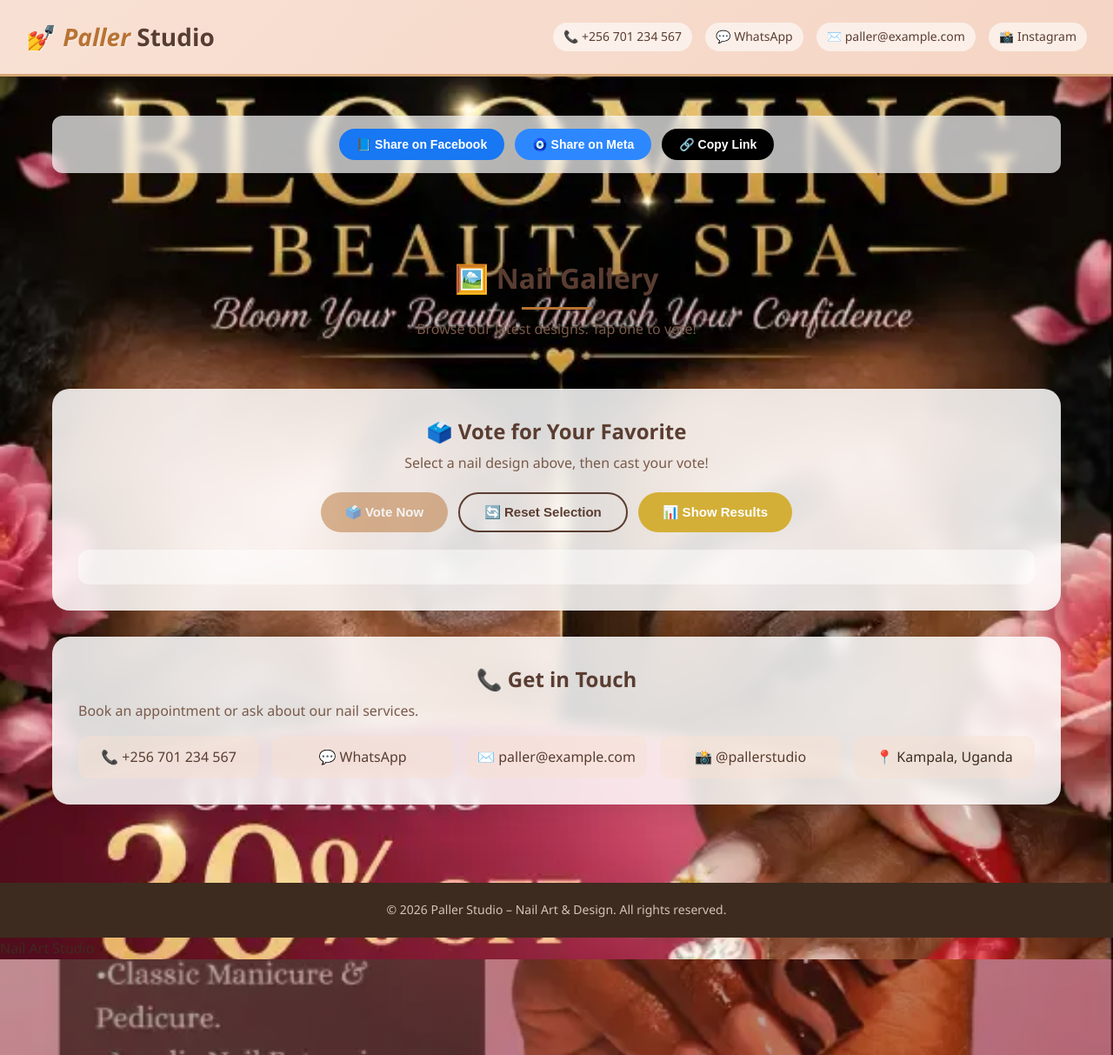
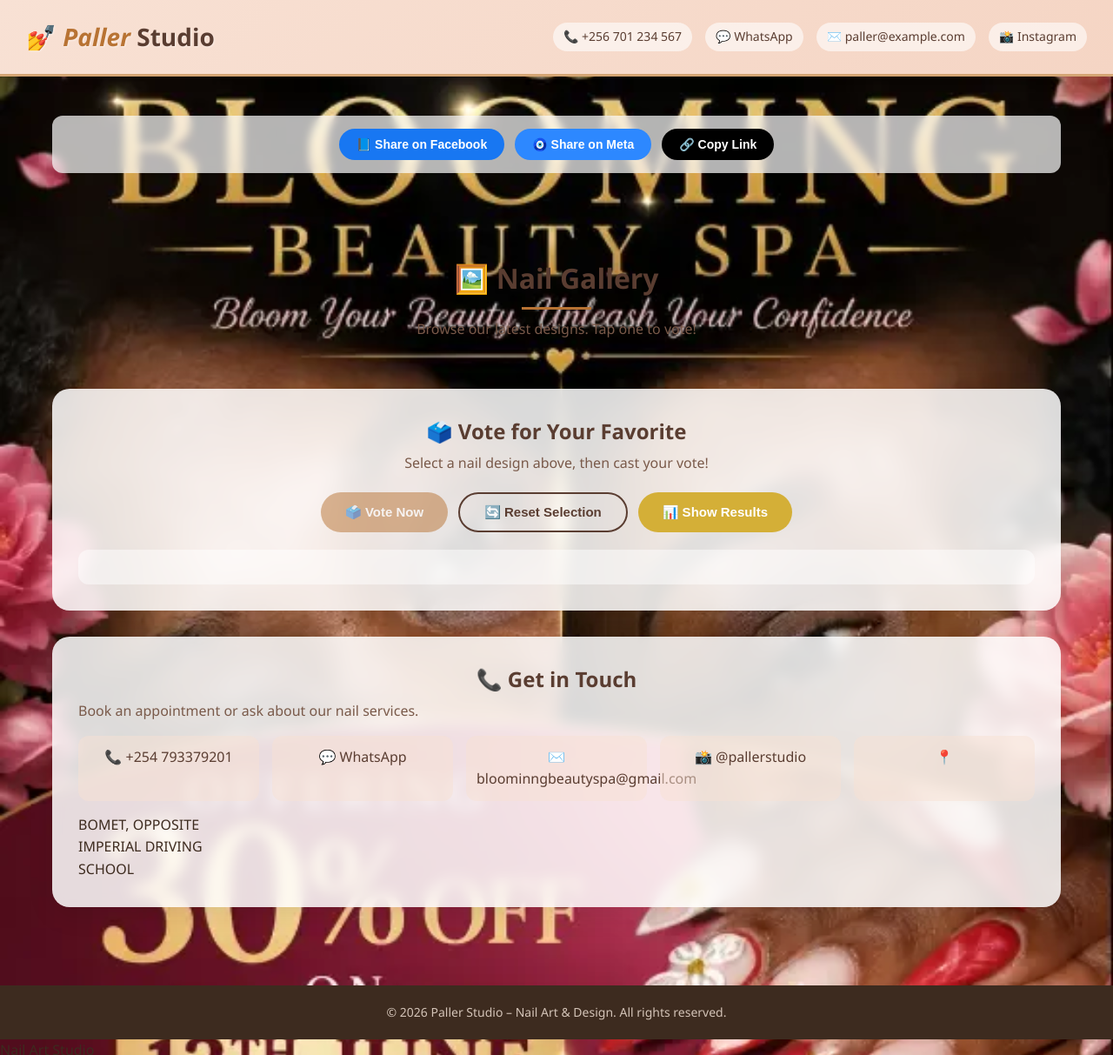
Before and after one commit to felixeee5181/BLOOMINGBEAUTYSPA, a plain HTML site: page index.html in a window 1280 px wide. Shown: the top 1213 px of the page at 87% size. Drawn offline with Linux system fonts and the light colour scheme; a script that the page names is missing.

Commit message:
Fix HTML structure and update meta tags

```diff
--- a/index.html
+++ b/index.html
@@ -74,11 +74,11 @@
             <h3>📞 Get in Touch</h3>
             <p style="color:#7a5a4a; margin-bottom:8px;">Book an appointment or ask about our nail services.</p>
             <div class="contact-grid">
-                <div class="contact-item">📞 <a href="tel:+256701234567">+256 701 234 567</a></div>
-                <div class="contact-item">💬 <a href="https://wa.me/256701234567" target="_blank">WhatsApp</a></div>
-                <div class="contact-item">✉️ <a href="mailto:paller@example.com">paller@example.com</a></div>
+                <div class="contact-item">📞 <a href="tel:+254 114851561">+254 793379201</a></div>
+                <div class="contact-item">💬 <a href="https://wa.me/+254 793379201" target="_blank">WhatsApp</a></div>
+                <div class="contact-item">✉️ <a href="mailto:bloomingbeautyspa@gmail.com">bloominngbeautyspa@gmail.com</a></div>
                 <div class="contact-item">📸 <a href="https://instagram.com/pallerstudio" target="_blank">@pallerstudio</a></div>
-                <div class="contact-item">📍 Kampala, Uganda</div>
+                <div class="contact-item">📍 </div>BOMET, OPPOSITE IMPERIAL DRIVING SCHOOL
             </div>
         </div>
 
```
